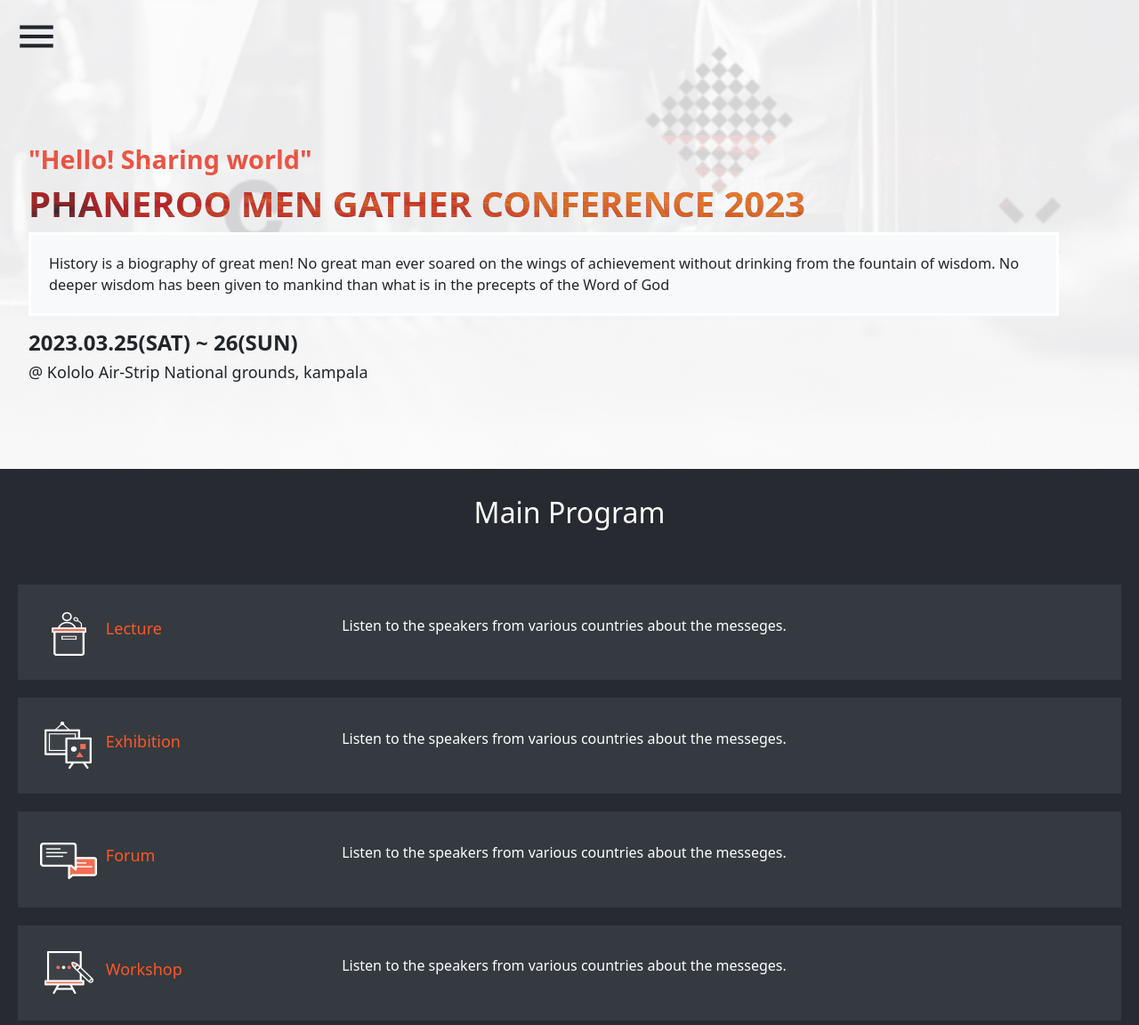
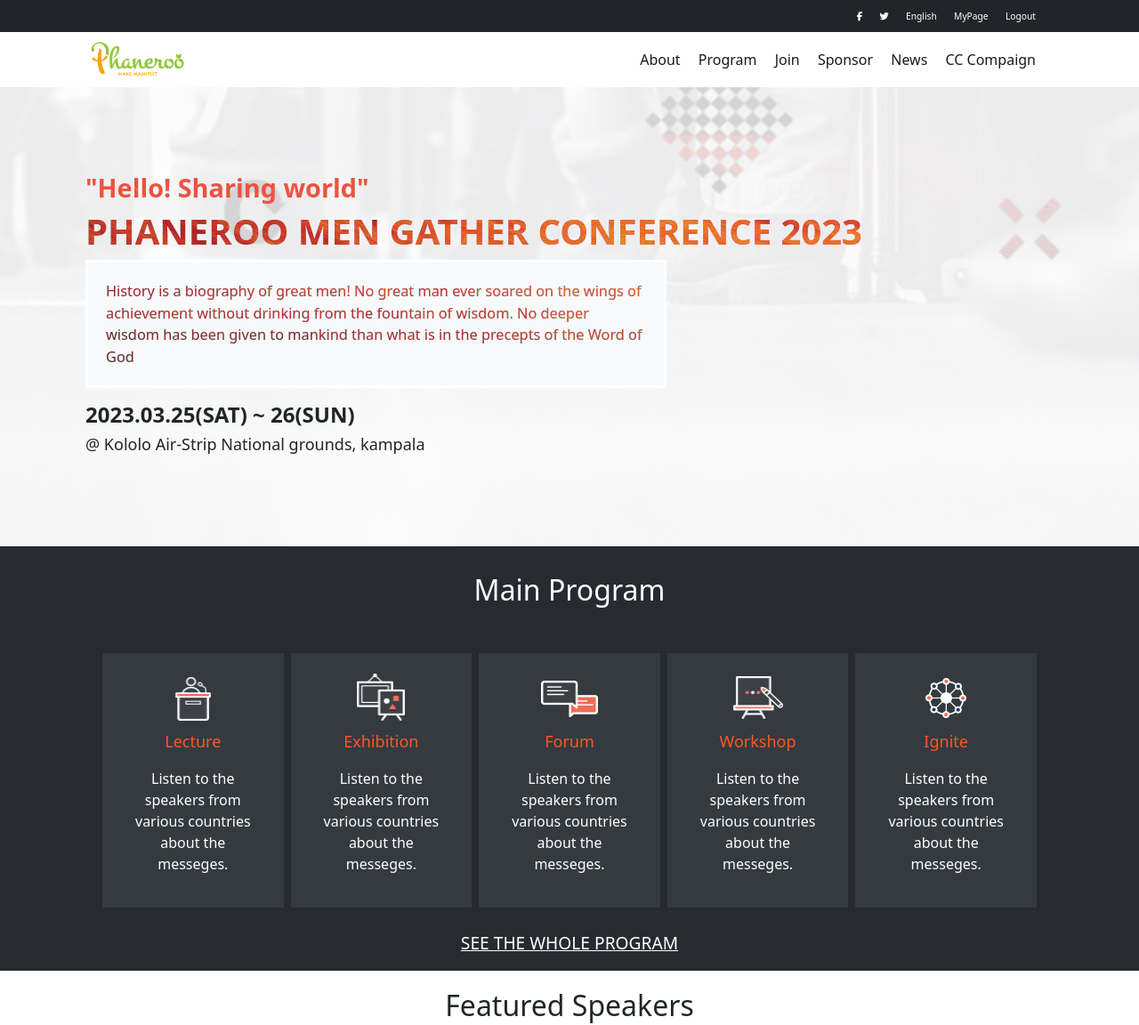
Before and after one commit to bronnie313/phaneroo-men-gather, a website: page index.html in a window 1280 px wide. Shown: the top 1152 px of the page at 89% size. Drawn offline with nearby package versions, Linux system fonts and the light colour scheme.

Commit message:
Add desktop design for the homepage

```diff
--- a/index.html
+++ b/index.html
@@ -8,11 +8,34 @@
     <link rel="stylesheet" href="style.css">
     <link href="https://fonts.googleapis.com/icon?family=Material+Icons" rel="stylesheet" />
     <link href="https://cdn.jsdelivr.net/npm/bootstrap@5.2.3/dist/css/bootstrap.min.css" rel="stylesheet">
+    <script src="https://kit.fontawesome.com/4e655bdddb.js" crossorigin="anonymous"></script>
 
 </head>
 <body>
     <header>
         <i id="menu" class="material-icons p-3" style="font-size: 50px;">menu</i>
+        <div  id="nav" class="navbar navbar-expand-sm bg-dark navbar-dark">
+            <div class="nav-list">
+                <i id="icon" class="navbar-brand fa-brands fa-facebook-f"></i>
+                <i id="icon" class="navbar-brand fa-brands fa-twitter"></i>
+                <a id="icon" class="navbar-brand" href="#">English</a>
+                <a id="icon" class="navbar-brand" href="#">MyPage</a>
+                <a id="icon" class="navbar-brand" href="#">Logout</a>
+            </div>
+        </div>
+        <div id="sec-nav" class="navbar navbar-expand-m">
+            <a href="#"><img src="./images/manifest.png" width="30%" alt=""></a>
+            <div class="second-nav">
+                <a id="item" class="navbar-brand " href="#">About</a>
+                <a id="item" class="navbar-brand" href="#">Program</a>
+                <a id="item" class="navbar-brand" href="#">Join</a>
+                <a id="item" class="navbar-brand" href="#">Sponsor</a>
+                <a id="item" class="navbar-brand" href="#">News</a>
+                <a id="item" class="navbar-brand" href="#">CC Compaign</a>
+
+            </div>
+
+        </div>
     </header>
     <main>
         <section class="headline mt-6">
@@ -29,13 +52,14 @@
             <h2 class="program-heading">Main Program</h2>
             <hr>
             <ul class="outline">
-                <li class="program-outline"><img src="./images/lecture-icon.png" width="15%" alt="lecture-icon"><h4 class="subject">Lecture</h4><p class="program-info">Listen to the speakers from various countries about the messeges.</p></li>
-                <li class="program-outline"><img src="./images/exhibition-icon.png" width="15%" alt="lecture-icon"><h4 class="subject">Exhibition</h4><p class="program-info">Listen to the speakers from various countries about the messeges.</p></li>
-                <li class="program-outline"><img src="./images/forum-icon.png" width="15%" alt="lecture-icon"><h4 class="subject">Forum</h4><p class="program-info">Listen to the speakers from various countries about the messeges.</p></li>
-                <li class="program-outline"><img src="./images/workshop-icon.png" width="15%" alt="lecture-icon"><h4 class="subject">Workshop</h4><p class="program-info">Listen to the speakers from various countries about the messeges.</p></li>
-                <li class="program-outline"><img src="./images/ignite-icon.png" width="15%" alt="lecture-icon"><h4 class="subject">Ignite</h4><p class="program-info">Listen to the speakers from various countries about the messeges.</p></li>
+                <li class="program-outline"><img class="outline-img" src="./images/lecture-icon.png" width="15%" alt="lecture-icon"><h4 class="subject">Lecture</h4><p class="program-info">Listen to the speakers from various countries about the messeges.</p></li>
+                <li class="program-outline"><img class="outline-img" src="./images/exhibition-icon.png" width="15%" alt="lecture-icon"><h4 class="subject">Exhibition</h4><p class="program-info">Listen to the speakers from various countries about the messeges.</p></li>
+                <li class="program-outline"><img class="outline-img" src="./images/forum-icon.png" width="15%" alt="lecture-icon"><h4 class="subject">Forum</h4><p class="program-info">Listen to the speakers from various countries about the messeges.</p></li>
+                <li class="program-outline"><img class="outline-img" src="./images/workshop-icon.png" width="15%" alt="lecture-icon"><h4 class="subject">Workshop</h4><p class="program-info">Listen to the speakers from various countries about the messeges.</p></li>
+                <li class="program-outline"><img class="outline-img" src="./images/ignite-icon.png" width="15%" alt="lecture-icon"><h4 class="subject">Ignite</h4><p class="program-info">Listen to the speakers from various countries about the messeges.</p></li>
             </ul>
             <button type="submit">Join Men Gather</button>
+            <a href="#"><p class="see-program">SEE THE WHOLE PROGRAM</p></a>
         </section>
         <section class="speakers">
             <h2 class="speakers-heading">Featured Speakers</h2>
--- a/style.css
+++ b/style.css
@@ -178,7 +178,7 @@
   grid-template-columns: 1fr 1fr;
   column-gap: 10px;
   row-gap: 10px;
-  padding-top: 10px;
+  padding: 0% 10%;
 }
 
 .rights {
@@ -201,3 +201,107 @@
 .partner-logo {
   width: 100%;
 }
+
+@media only screen and (max-width: 768px) {
+  #nav,
+  #sec-nav {
+    display: none;
+  }
+
+  .see-program {
+    display: none;
+  }
+}
+
+@media only screen and (min-width: 768px) {
+  #menu {
+    display: none;
+  }
+
+  .nav-list {
+    padding-right: 100px;
+    font-size: 80%;
+  }
+
+  #nav {
+    display: flex;
+    justify-content: flex-end;
+  }
+
+  #sec-nav {
+    background-color: white;
+    padding: 10px 100px;
+    display: flex;
+  }
+
+  #item {
+    font-weight: 500;
+    font-size: 100%;
+  }
+
+  .headline {
+    padding: 6em;
+  }
+
+  .head-info {
+    width: 60%;
+  }
+
+  #icon {
+    font-size: 80%;
+  }
+
+  .head-img {
+    height: 35%;
+  }
+
+  .outline {
+    display: flex;
+    flex-direction: row;
+    padding: 10px 115px;
+    gap: 8px;
+  }
+
+  .program-outline {
+    display: flex;
+    flex-direction: column;
+    align-items: center;
+  }
+
+  .subject {
+    text-align: center;
+  }
+
+  .program-info {
+    width: 90%;
+    text-align: center;
+  }
+
+  .outline-img {
+    width: 40%;
+  }
+
+  [type=submit] {
+    display: none;
+  }
+
+  .see-program {
+    text-align: center;
+    color: #fff;
+    font-size: 120%;
+    text-decoration: underline;
+  }
+
+  .partners-list {
+    display: flex;
+    justify-content: space-around;
+  }
+
+  .partner-logo {
+    width: 15%;
+  }
+
+  footer {
+    padding: 12px 227px;
+  }
+}
```
